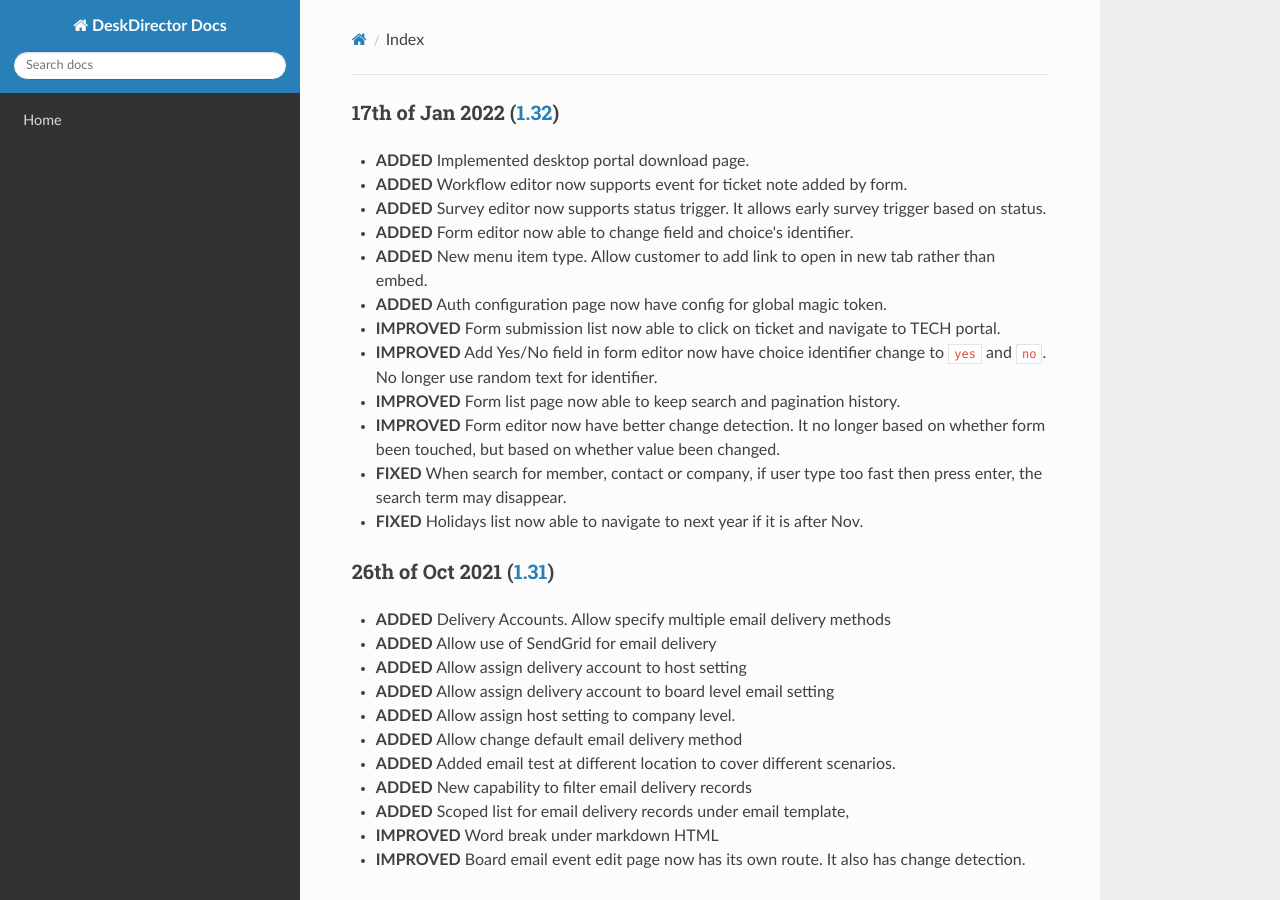
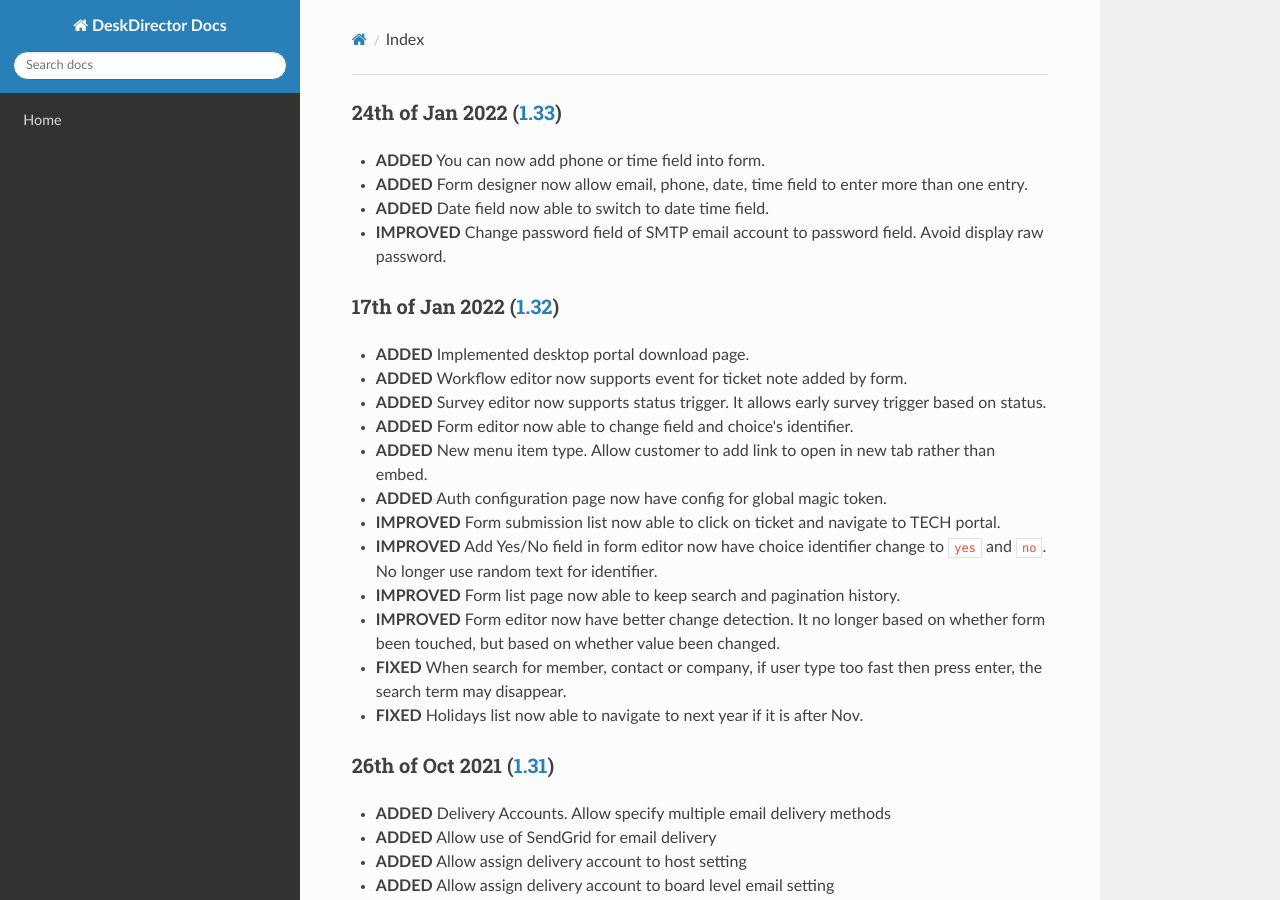
Before and after one commit to DeskDirector/docs, an MkDocs documentation site: the page built from docs/_release/admin/README.md, in a window 1280 px wide and 900 px high. Built offline with MkDocs 1.6.1, drawn with Linux system fonts in a browser that asks for light colours; nearby versions of some CDN libraries; old or Windows-style settings are respelled for this version of MkDocs.

Commit message:
Update README.md

```diff
--- a/docs/_release/admin/README.md
+++ b/docs/_release/admin/README.md
@@ -1,3 +1,9 @@
+### 24th of Jan 2022 ([1.33](v1.33.1))
+- **ADDED** You can now add phone or time field into form.
+- **ADDED** Form designer now allow email, phone, date, time field to enter more than one entry.
+- **ADDED** Date field now able to switch to date time field.
+- **IMPROVED** Change password field of SMTP email account to password field. Avoid display raw password.
+
 ### 17th of Jan 2022 ([1.32](v1.32.1))
 - **ADDED** Implemented desktop portal download page.
 - **ADDED** Workflow editor now supports event for ticket note added by form.
```
